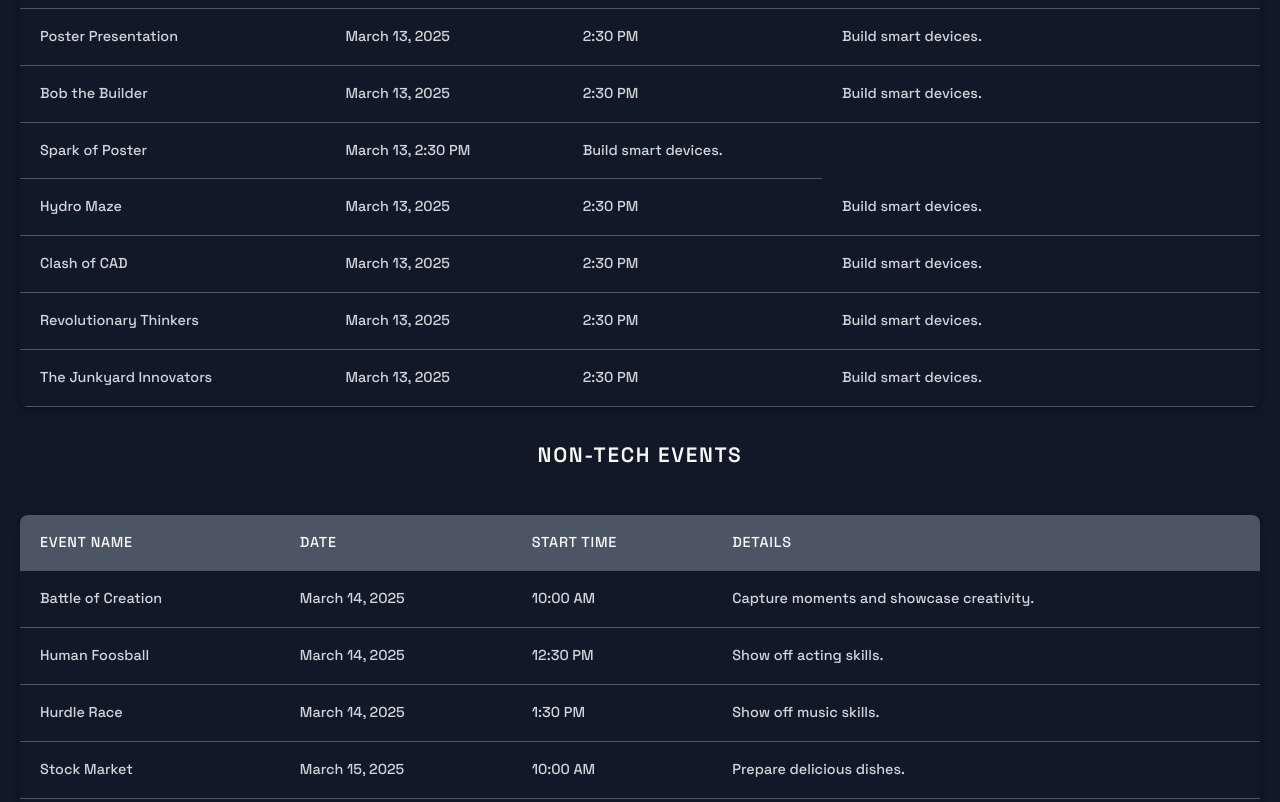
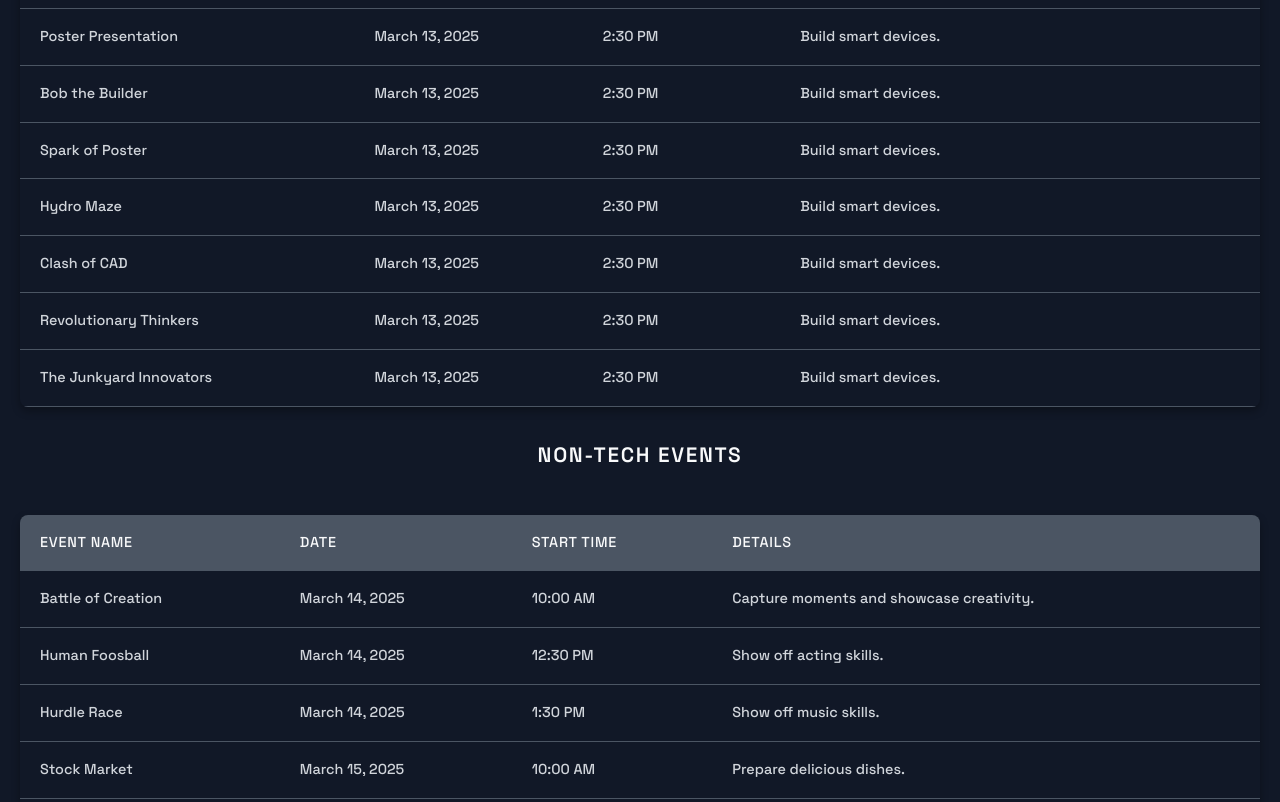
Before and after one commit to Tattvam21/inspireIOS, a plain HTML site: page inspire-2k25-main_c6kieb/index.html in a window 1280 px wide. Shown: the part 2680-3482 px from the top of the page. Drawn offline with nearby package versions, Linux system fonts and the light colour scheme; animation ran at ten frames a second.

Commit message:
Update index.html

```diff
--- a/inspire-2k25-main_c6kieb/index.html
+++ b/inspire-2k25-main_c6kieb/index.html
@@ -218,7 +218,7 @@
         </div>
         <div class="event-card" data-department="mechanical" data-event-type="non-tech">
           <h3>Mechanical - Non-Tech Events</h3>
-          <p>Explore tech events by Mechanical Department.</p>
+          <p>Explore non-tech events by Mechanical Department.</p>
           <button class="visit-button"
             onclick="showEvents('mechanical', 'non-tech'); event.stopPropagation();">
             Visit <i class="fas fa-arrow-right"></i>
@@ -487,14 +487,14 @@
       </div>
     </section>
 
-    <!-- Schedule Section -->
+
     <section class="schedule-section" id="schedule">
             <h2>Event Schedule</h2>
 
             <!-- Tech Events Schedule -->
             <h3>Tech Events</h3>
             <table class="schedule-table">
-        <thead>
+              <thead >
                 <tr>
                   <th>Event Name</th>
                   <th>Date</th>
@@ -534,7 +534,7 @@
                   <td>Learn to build responsive websites.</td>
                 </tr>
                 <tr>
-            <td>E - Treasure Hunt</td>
+                  <td>E -  Treasure Hunt</td>
                   <td>March 12, 2025</td>
                   <td>3:00 PM</td>
                   <td>Create a game from scratch.</td>
@@ -565,7 +565,8 @@
                 </tr>
                 <tr>
                   <td>Spark of Poster</td>
-            <td>March 13, 2:30 PM</td>
+                  <td>March 13, 2025</td>
+                  <td>2:30 PM</td>
                   <td>Build smart devices.</td>
                 </tr>
                 <tr>
@@ -859,7 +860,9 @@
             <p><a href="https://www.instagram.com/keya_311?igsh=M3d5eHMwNzZtdDRq">Keya Patel (Pharmacy)</a></p>
             <br>
 
-            <h3>Tech-Fest Organizing Team</h3>            <p><a
+            <h3>Tech-Fest Organizing Team</h3>
+
+            <p><a
                 href="https://www.linkedin.com/in/meet-moliya?utm_source=share&utm_campaign=share_via&utm_content=profile&utm_medium=android_app">Meet
                 Moliya (CO)</a></p>
             <p><a
```
Lines whose indentation alone changed are shown as unchanged.
